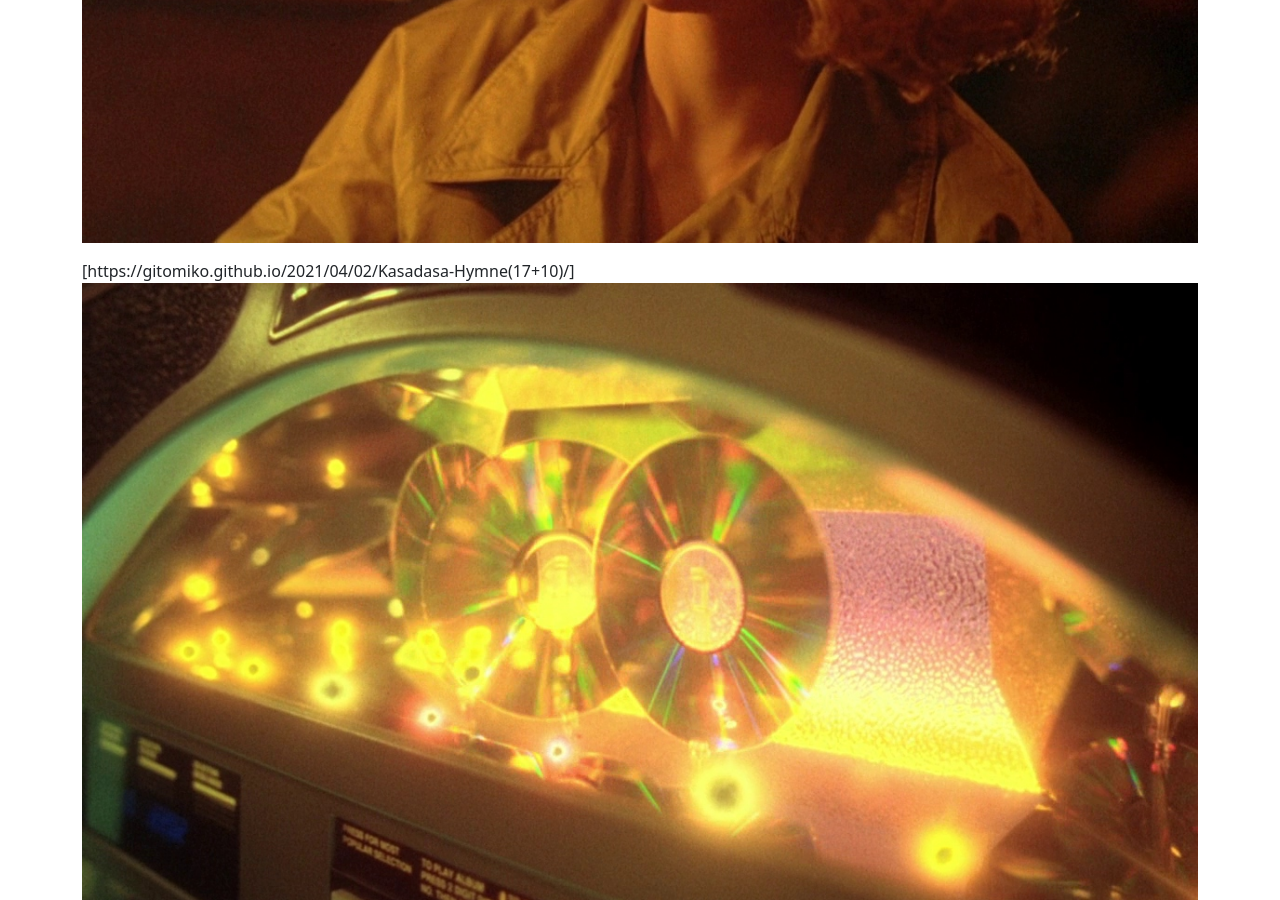
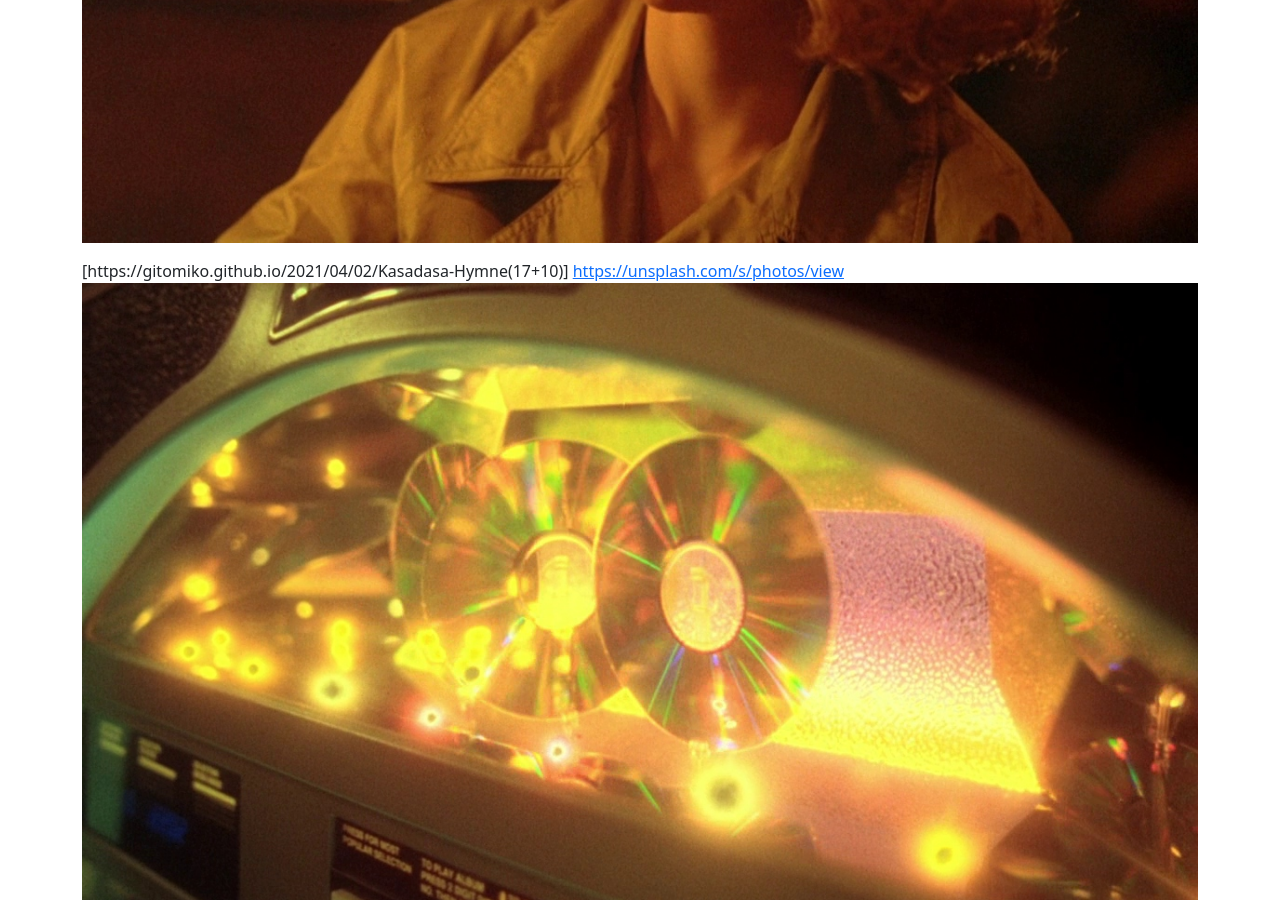
Before and after one commit to gitomiko/gitomiko.github.io, a Jekyll site: the page built from portfolio.md, in a window 1280 px wide and 900 px high, scrolled down 670 px. Built offline with Jekyll 4.4.1, drawn with Linux system fonts in a browser that asks for light colours.

Commit message:
Updating My Portofolio Page

```diff
--- a/portfolio.md
+++ b/portfolio.md
@@ -8,7 +8,8 @@ permalink: /portfolio/
 
 These are screencaps from Chungking Express
 
-![Chungking Express Screencap 1]({{site.baseurl}}/assets/images/sample_portfolio/1.jpg)[https://gitomiko.github.io/2021/04/02/Kasadasa-Hymne(17+10)/]
+![Chungking Express Screencap 1]({{site.baseurl}}/assets/images/sample_portfolio/1.jpg)[https://gitomiko.github.io/2021/04/02/Kasadasa-Hymne(17+10)]
+[https://unsplash.com/s/photos/view](gitomiko.github.io)
 ![Chungking Express Screencap 2]({{site.baseurl}}/assets/images/sample_portfolio/2.jpg)
 ![Chungking Express Screencap 3]({{site.baseurl}}/assets/images/sample_portfolio/3.jpg)
 ![Chungking Express Screencap 4]({{site.baseurl}}/assets/images/sample_portfolio/4.jpg)
```
